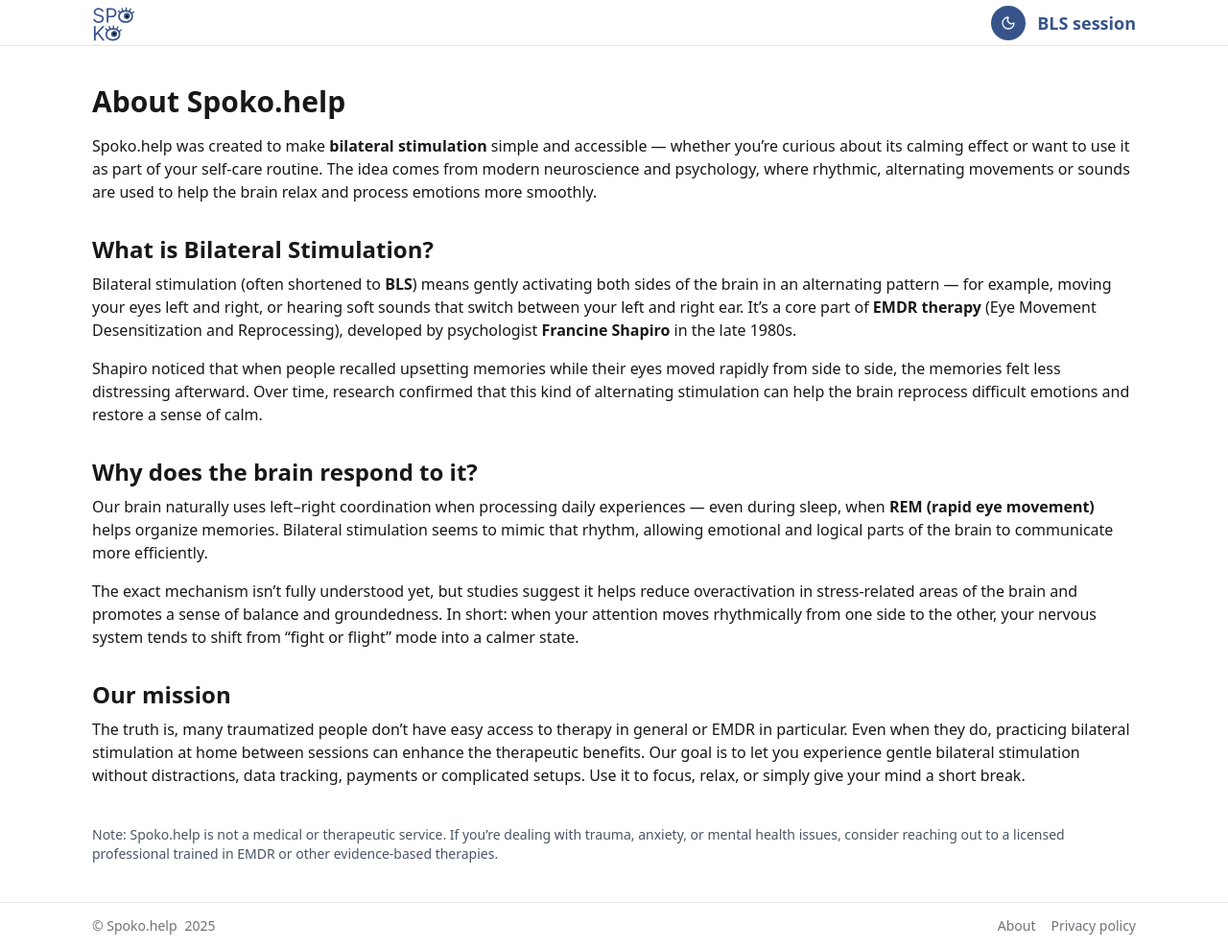
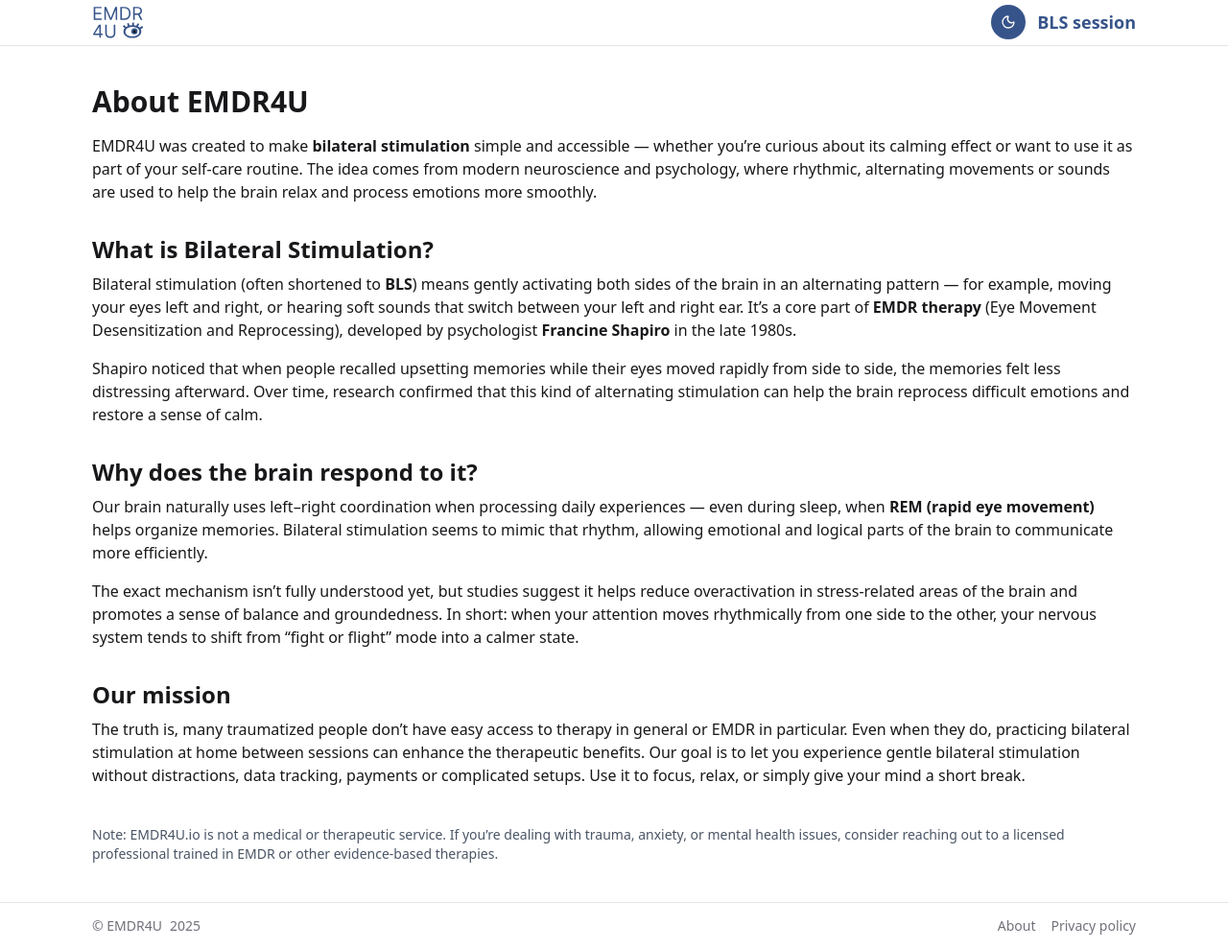
Before and after one commit to angurgapi/emdr-web, a Next.js app: page /about in a window 1280 px wide. Shown: the whole page at 96% size. Built offline with nearby package versions, Linux system fonts and the light colour scheme; no server answers.

Commit message:
rebranding changes

```diff
--- a/scripts/generate-sitemap.mjs
+++ b/scripts/generate-sitemap.mjs
@@ -3,7 +3,7 @@
 import { SitemapStream, streamToPromise } from "sitemap";
 import { writeFile } from "node:fs/promises";
 
-const hostname = "https://spoko.help";
+const hostname = "https://emdr4u.io";
 const appDir = path.resolve("./src/app");
 const publicDir = path.resolve("./public");
 const routes = [];
--- a/src/app/(marketing)/about/page.tsx
+++ b/src/app/(marketing)/about/page.tsx
@@ -1,18 +1,18 @@
 import Container from "@/components/landing/Container";
 import type { Metadata } from "next";
 export const metadata: Metadata = {
-  title: "About Spoko.help - Free EMDR Tool",
+  title: "About EMDR4U.io - Free EMDR Tool",
   description:
-    "Spoko.help was created to make bilateral stimulation simple and accessible for everyone, absolutely for free",
+    "EMDR4U.io was created to make bilateral stimulation simple and accessible for everyone, absolutely for free",
 };
 
 export default function AboutPage() {
   return (
     <Container>
       <div className="py-10 ">
-        <h1 className="text-3xl font-bold mb-4">About Spoko.help</h1>
+        <h1 className="text-3xl font-bold mb-4">About EMDR4U</h1>
         <p className="mb-6">
-          Spoko.help was created to make <strong>bilateral stimulation</strong>{" "}
+          EMDR4U was created to make <strong>bilateral stimulation</strong>{" "}
           simple and accessible — whether you’re curious about its calming
           effect or want to use it as part of your self-care routine. The idea
           comes from modern neuroscience and psychology, where rhythmic,
@@ -70,7 +70,7 @@
         </p>
 
         <p className="text-sm text-gray-600 mt-10">
-          Note: Spoko.help is not a medical or therapeutic service. If you’re
+          Note: EMDR4U.io is not a medical or therapeutic service. If you’re
           dealing with trauma, anxiety, or mental health issues, consider
           reaching out to a licensed professional trained in EMDR or other
           evidence-based therapies.
--- a/src/app/(marketing)/page.tsx
+++ b/src/app/(marketing)/page.tsx
@@ -75,14 +75,14 @@
           <div className="pointer-events-none absolute inset-0 bg-[radial-gradient(70%_70%_at_100%_0%,rgba(255,255,255,0.12),transparent)]" />
           <div className="relative z-10 p-8 md:p-12">
             <h2 className="text-2xl font-semibold md:text-3xl">
-              Begin your BLS experience right now with Spoko.
+              Begin your EMDR experience right now with us.
             </h2>
             <p className="mt-2 max-w-2xl text-white/80">
               No registration, no tracking, no distractions.
             </p>
             <div className="mt-5 flex flex-wrap gap-3">
               <Link href="/session" className="text-lg font-bold">
-                Start BLS session
+                Start session
               </Link>
             </div>
           </div>
--- a/src/app/(marketing)/privacy/page.tsx
+++ b/src/app/(marketing)/privacy/page.tsx
@@ -1,9 +1,9 @@
 import Container from "@/components/landing/Container";
 import type { Metadata } from "next";
 export const metadata: Metadata = {
-  title: "Privacy Policy | Spoko.help",
+  title: "Privacy Policy | EMDR4U",
   description:
-    "This Privacy Policy explains how spoko.help handles your data when you use our website and our free BLS (Bilateral Stimulation) tool",
+    "This Privacy Policy explains how EMDR4U.io handles your data when you use our website and our free BLS (Bilateral Stimulation) tool",
 };
 export default function PrivacyPage() {
   return (
@@ -12,9 +12,9 @@
         <h1 className="text-2xl font-bold mb-4">Privacy Policy</h1>
         <p className="text-sm mb-6">Last updated: 27 October 2025</p>
         <p>
-          This Privacy Policy explains how <strong>spoko.help</strong> (“we”,
-          “our”, or “us”) handles your data when you use our website and BLS
-          (Bilateral Stimulation) tool.
+          This Privacy Policy explains how <strong>EMDR4U</strong> (“we”, “our”,
+          or “us”) handles your data when you use our website and BLS (Bilateral
+          Stimulation) tool.
         </p>
         <h2 className="text-xl font-semibold mt-6 mb-2">
           1. What information we collect
@@ -39,10 +39,10 @@
         <p>
           Questions? Email us at{" "}
           <a
-            href="mailto:contact@spoko.help"
+            href="mailto:support@emdr4u.io"
             className="text-blue-600 underline"
           >
-            contact@spoko.help
+            support@emdr4u.io
           </a>
         </p>
       </div>
--- a/src/app/layout.tsx
+++ b/src/app/layout.tsx
@@ -6,7 +6,7 @@
 import Header from "@/components/Header";
 
 export const metadata: Metadata = {
-  title: "Spoko | EMDR Online | BLS",
+  title: "EMDR4U | EMDR Therapy Online | BLS",
   description: "Bilateral stimulation tool for EMDR therapy",
   icons: {
     icon: "/favicon.ico",
--- a/src/app/session/page.tsx
+++ b/src/app/session/page.tsx
@@ -8,7 +8,7 @@
 import { SessionEndDialog } from "@/components/session/SessionEndDialog";
 
 export const metadata: Metadata = {
-  title: "EMDR session | BLS session | Spoko",
+  title: "EMDR session | BLS session | EMDR4U",
   robots: {
     index: false,
   },
--- a/src/components/Footer.tsx
+++ b/src/components/Footer.tsx
@@ -9,7 +9,7 @@
       <Container isFullWidth={isFullWidth}>
         <div className="flex h-12 w-full items-center justify-between">
           <div className="flex items-center gap-2">
-            <p className="text-sm text-zinc-500">&copy; Spoko.help</p>
+            <p className="text-sm text-zinc-500">&copy; EMDR4U</p>
             <p className="text-sm text-zinc-500">{new Date().getFullYear()}</p>
           </div>
           <div className="flex items-center gap-4">
--- a/src/components/Header.tsx
+++ b/src/components/Header.tsx
@@ -15,8 +15,8 @@
           <Link href="/" className="text-lg font-bold text-[#36548A]">
             <Image
               className="dark:[filter:brightness(0)_invert(1)]"
-              src="/sp.svg"
-              alt="Spoko logo"
+              src="/emdr4u.svg"
+              alt="EMDR4U logo"
               width={55}
               height={40}
               priority
```
Also changed, not shown: public/emdr4u.svg (added), public/robots.txt, vercel.json, 1 other file (tests, documents, lock files or other folders).
